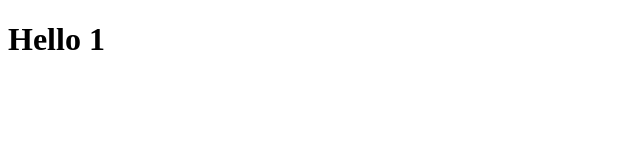
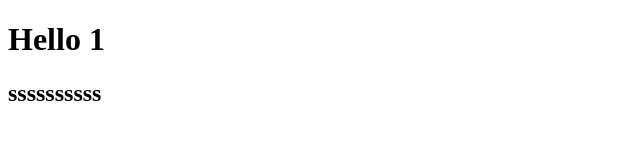
Before and after one commit to BluEZBell/testup, a plain HTML site: page index.html in a window 1280 px wide. Shown: the whole page, without its empty margins (0-640 px from the left). Drawn offline with Linux system fonts and the light colour scheme.

Commit message:
Added ssssssss

```diff
--- a/index.html
+++ b/index.html
@@ -5,4 +5,5 @@
 </head>
 <body>
     <h1>Hello 1</h1>
+    <h2>ssssssssss</h2>
 </body>
```
